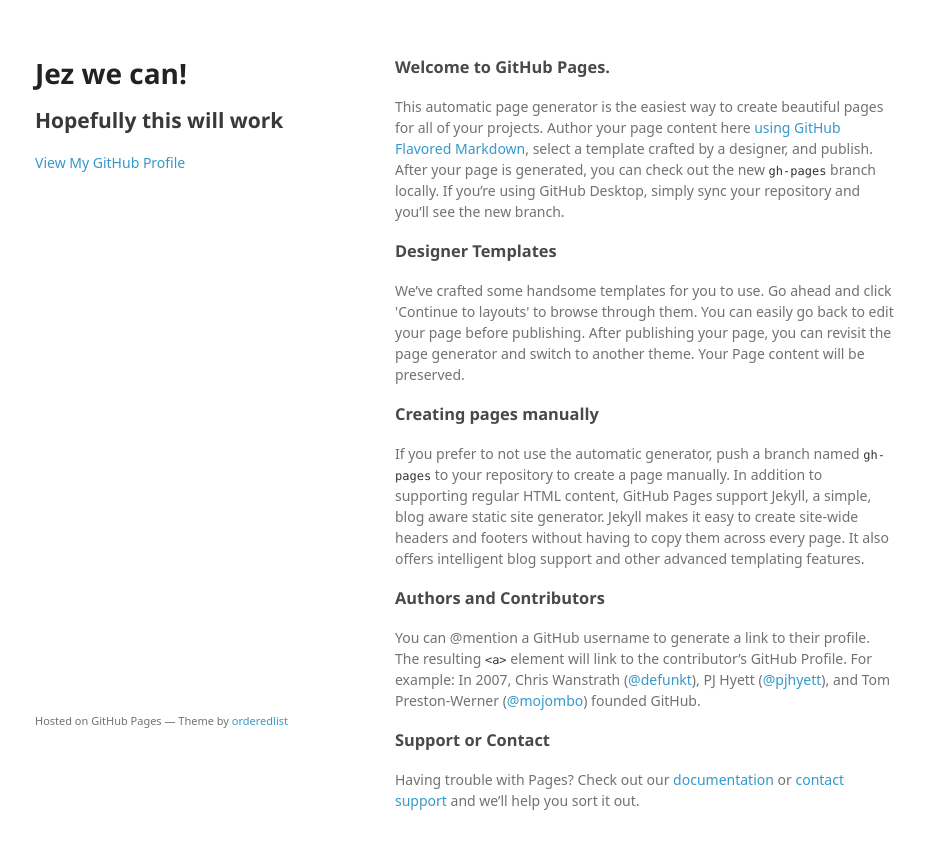
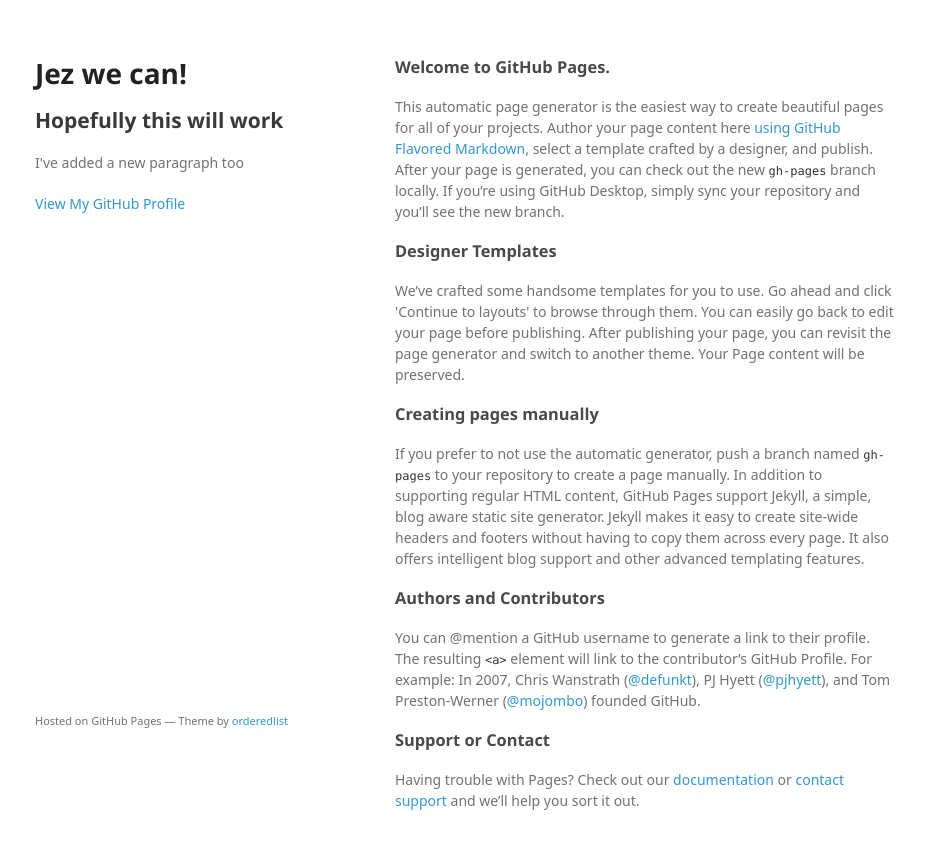
Before and after one commit to jrmychrstphr/jrmychrstphr.github.io, a plain HTML site: page index.html in a window 1280 px wide. Shown: the whole page, without its empty margins (175-1100 px from the left). Drawn offline with Linux system fonts and the light colour scheme; a web font is replaced by a local one.

Commit message:
Update index.html

```diff
--- a/index.html
+++ b/index.html
@@ -17,7 +17,7 @@
       <header>
         <h1>Jez we can!</h1>
         <h2>Hopefully this will work</h2>
-        <p></p>
+        <p>I've added a new paragraph too</p>
 
 
         <p class="view"><a href="https://github.com/jrmychrstphr">View My GitHub Profile</a></p>
```
